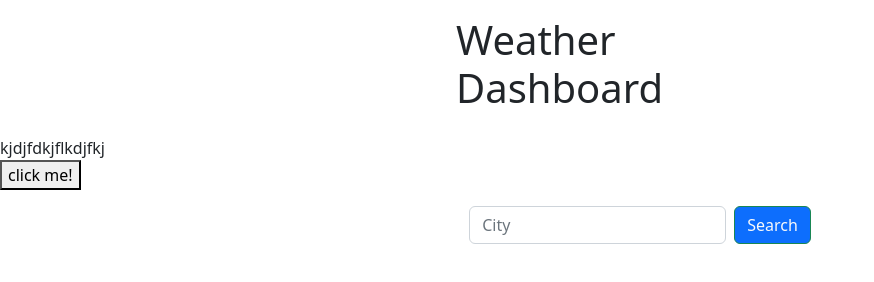
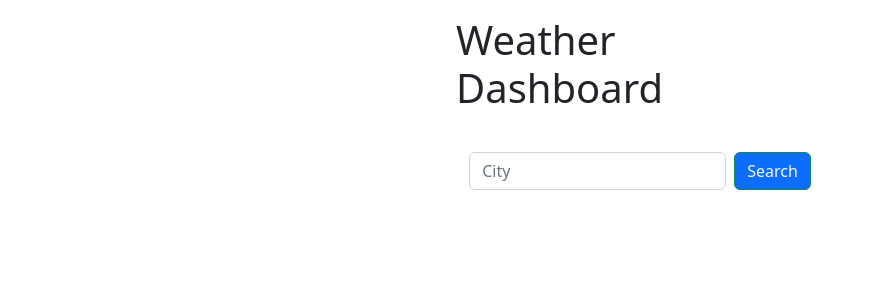
Before and after one commit to M5Justin/Weather-Dashboard-1, a plain HTML site: page wd.html in a window 1280 px wide. Shown: the whole page, without its empty margins (0-874 px from the left). Drawn offline with nearby package versions, Linux system fonts and the light colour scheme.

Commit message:
Update wd.html

```diff
--- a/wd.html
+++ b/wd.html
@@ -17,11 +17,6 @@
       Weather Dashboard
     </h1>
   </header>
-</div>
-
-<div>kjdjfdkjflkdjfkj</div>
-<div>
-  <button>click me!</button>
 </div>
 
 
```
